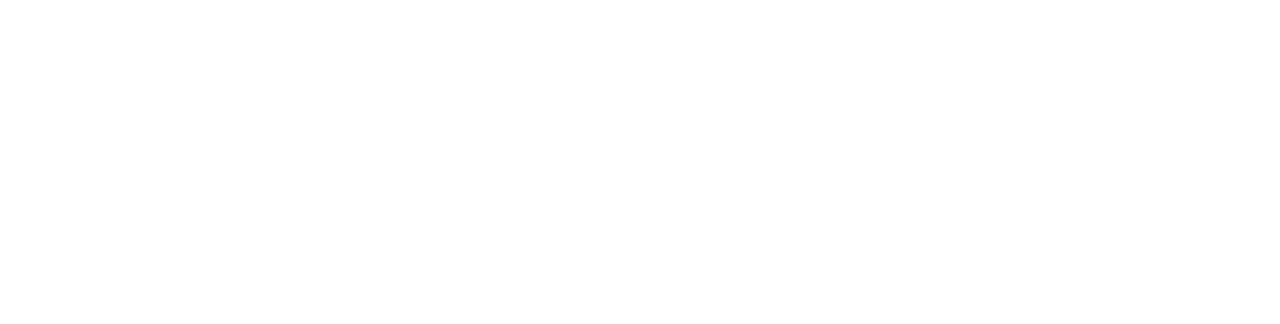
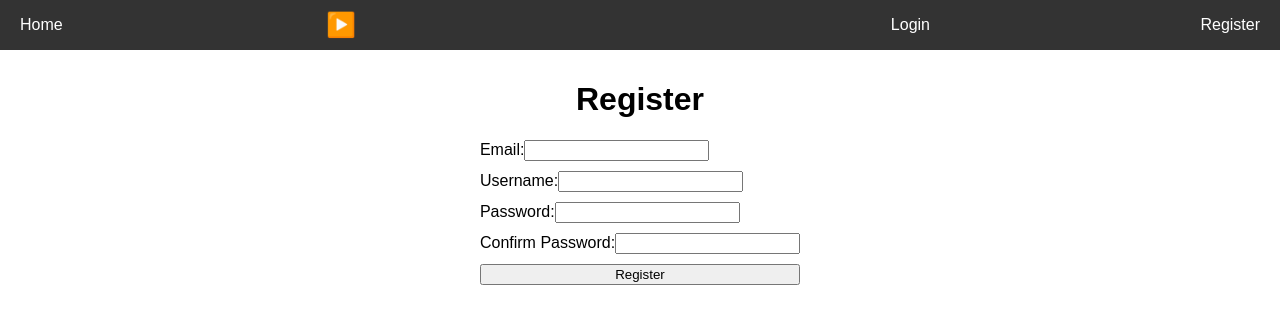
Before and after one commit to LoadWithWater/tabletopia, a Vue app: page /register in a window 1280 px wide. Before the commit this address had no page. Shown: the top 324 px of the page. Built offline with nearby package versions, Linux system fonts and the light colour scheme.

Commit message:
Register

```diff
--- a/src/components/TheHeader.vue
+++ b/src/components/TheHeader.vue
@@ -13,6 +13,9 @@
       </div>
       <div class="login">
         <router-link to="/login">Login</router-link>
+      </div>
+      <div class="register">
+        <router-link to="/register">Register</router-link>
       </div>
     </nav>
   </header>
@@ -56,7 +59,7 @@ export default {
     justify-content: space-between;
     align-items: center;
   }
-  .player, .home, .login {
+  .player, .home, .login, .register {
     flex: 1;
     display: flex;
     align-items: center;
@@ -64,7 +67,7 @@ export default {
   .home, .player {
     justify-content: left;
   }
-  .login {
+  .login, .register {
     justify-content: right;
     padding-right: 20px;
   }
--- a/src/router/index.ts
+++ b/src/router/index.ts
@@ -1,10 +1,12 @@
 import { createRouter, createWebHistory } from 'vue-router';
 import Home from '../views/Home.vue';
 import Login from '../views/Login.vue';
+import Register from '../views/Register.vue';
 
 const routes = [
   { path: '/', name: 'Home', component: Home },
-  { path: '/login', name: 'Login', component: Login }
+  { path: '/login', name: 'Login', component: Login },
+  { path: '/register', name: 'Register', component: Register }
 ];
 
 const router = createRouter({
--- a/src/views/Home.vue
+++ b/src/views/Home.vue
@@ -1,6 +1,6 @@
 <template>
   <div class="home">
-    <AppHeader />
+    <TheHeader />
     <div class="content">
       <h1>Welcome to the Main Page</h1>
       <img src="../../public/main.png">
@@ -9,12 +9,12 @@
 </template>
 
 <script>
-  import AppHeader from '../components/TheHeader.vue';
+  import TheHeader from '../components/TheHeader.vue';
 
   export default {
     name: 'HomeView',
     components: {
-      AppHeader
+      TheHeader
     }
   };
 </script>
--- a/src/views/Login.vue
+++ b/src/views/Login.vue
@@ -1,6 +1,6 @@
 <template>
   <div class="login">
-    <AppHeader />
+    <TheHeader />
     <div class="content">
       <h1>Login</h1>
       <form @submit.prevent="handleLogin">
@@ -20,12 +20,12 @@
 
 <script>
 import { ref } from 'vue';
-import AppHeader from '../components/TheHeader.vue';
+import TheHeader from '../components/TheHeader.vue';
 
 export default {
   name: 'LoginView',
   components: {
-    AppHeader
+    TheHeader
   },
   setup() {
     const username = ref('');
--- /dev/null
+++ b/src/views/Register.vue
@@ -0,0 +1,99 @@
+<template>
+    <div class="register">
+        <TheHeader />
+        <div class="content">
+            <h1>Register</h1>
+            <form @submit.prevent="handleRegister">
+                <div>
+                <label for="email">Email:</label>
+                <input type="email" id="email" v-model="email" required />
+                </div>
+                <div>
+                <label for="username">Username:</label>
+                <input type="text" id="username" v-model="username" required />
+                </div>
+                <div>
+                <label for="password">Password:</label>
+                <input type="password" id="password" v-model="password" required />
+                </div>
+                <div>
+                <label for="confirmPassword">Confirm Password:</label>
+                <input type="password" id="confirmPassword" v-model="confirmPassword" required />
+                </div>
+                <button type="submit">Register</button>
+            </form>
+            <div v-if="errorMessage" class="error">{{ errorMessage }}</div>
+        </div>
+    </div>
+</template>
+
+<script>
+  import { ref } from 'vue';
+//   import axios from 'axios';
+  import TheHeader from '../components/TheHeader.vue';
+
+  export default {
+    name: 'RegisterView',
+    components: {
+        TheHeader
+    },
+    setup() {
+      const email = ref('');
+      const username = ref('');
+      const password = ref('');
+      const confirmPassword = ref('');
+      const errorMessage = ref('');
+
+    //   const handleRegister = async () => {
+    //     if (password.value !== confirmPassword.value) {
+    //       errorMessage.value = 'Passwords do not match';
+    //       return;
+    //     }
+    //     try {
+    //       await axios.post('http://localhost:5000/api/auth/register', {
+    //         email: email.value,
+    //         username: username.value,
+    //         password: password.value
+    //       });
+    //       // 회원가입 성공 후 로그인 페이지로 이동
+    //       this.$router.push('/login');
+    //     } catch (error) {
+    //       errorMessage.value = error.response.data;
+    //     }
+    //   };
+
+      return {
+        email,
+        username,
+        password,
+        confirmPassword,
+        // handleRegister,
+        errorMessage
+      };
+    }
+  };
+</script>
+
+<style scoped>
+  .register {
+    text-align: center;
+  }
+  .content {
+    padding-top: 60px; /* 헤더 높이만큼 패딩 추가 */
+  }
+  form {
+    display: inline-block;
+    text-align: left;
+  }
+  form div {
+    margin-bottom: 10px;
+  }
+  button {
+    display: block;
+    width: 100%;
+  }
+  .error {
+    color: red;
+    margin-top: 10px;
+  }
+</style>
```
